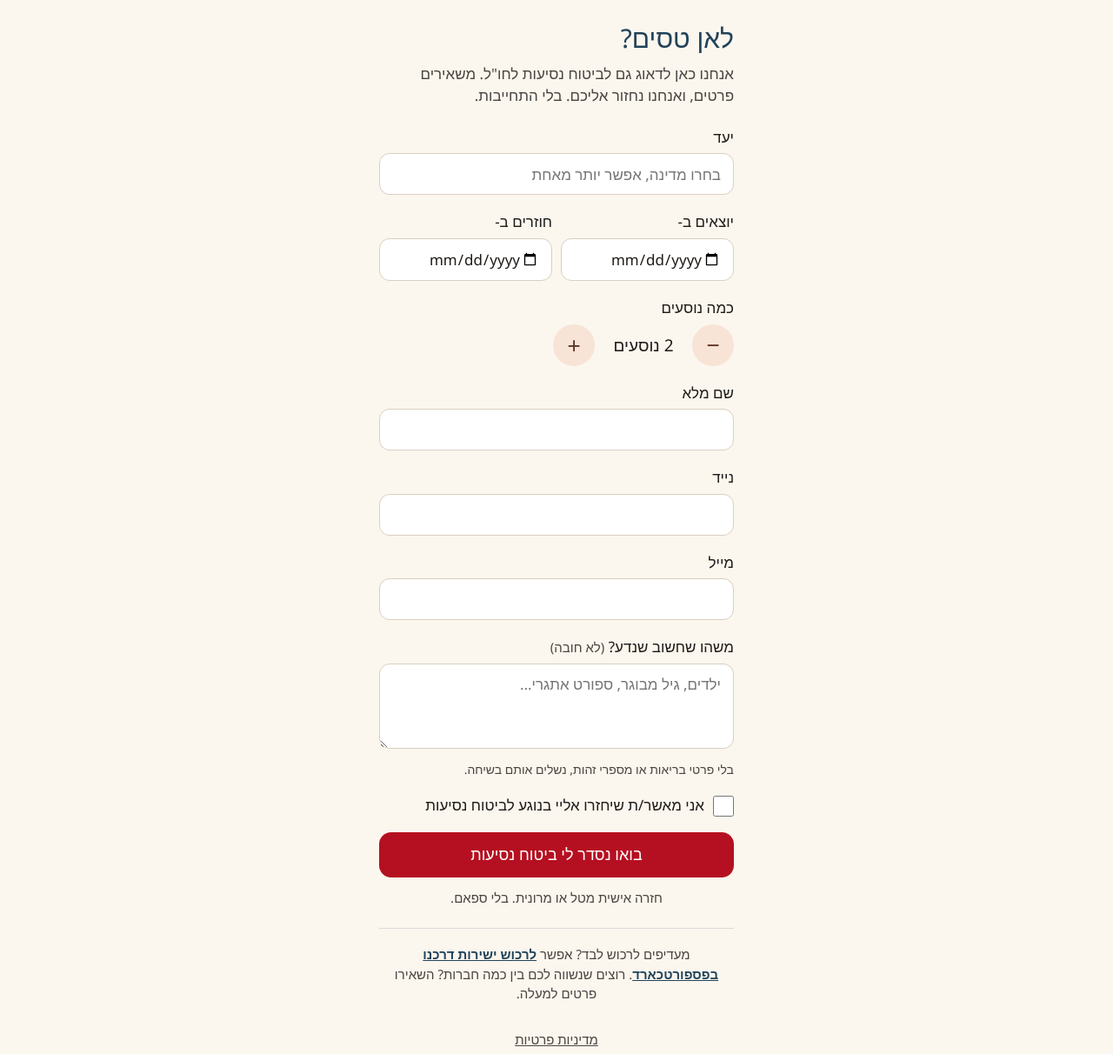
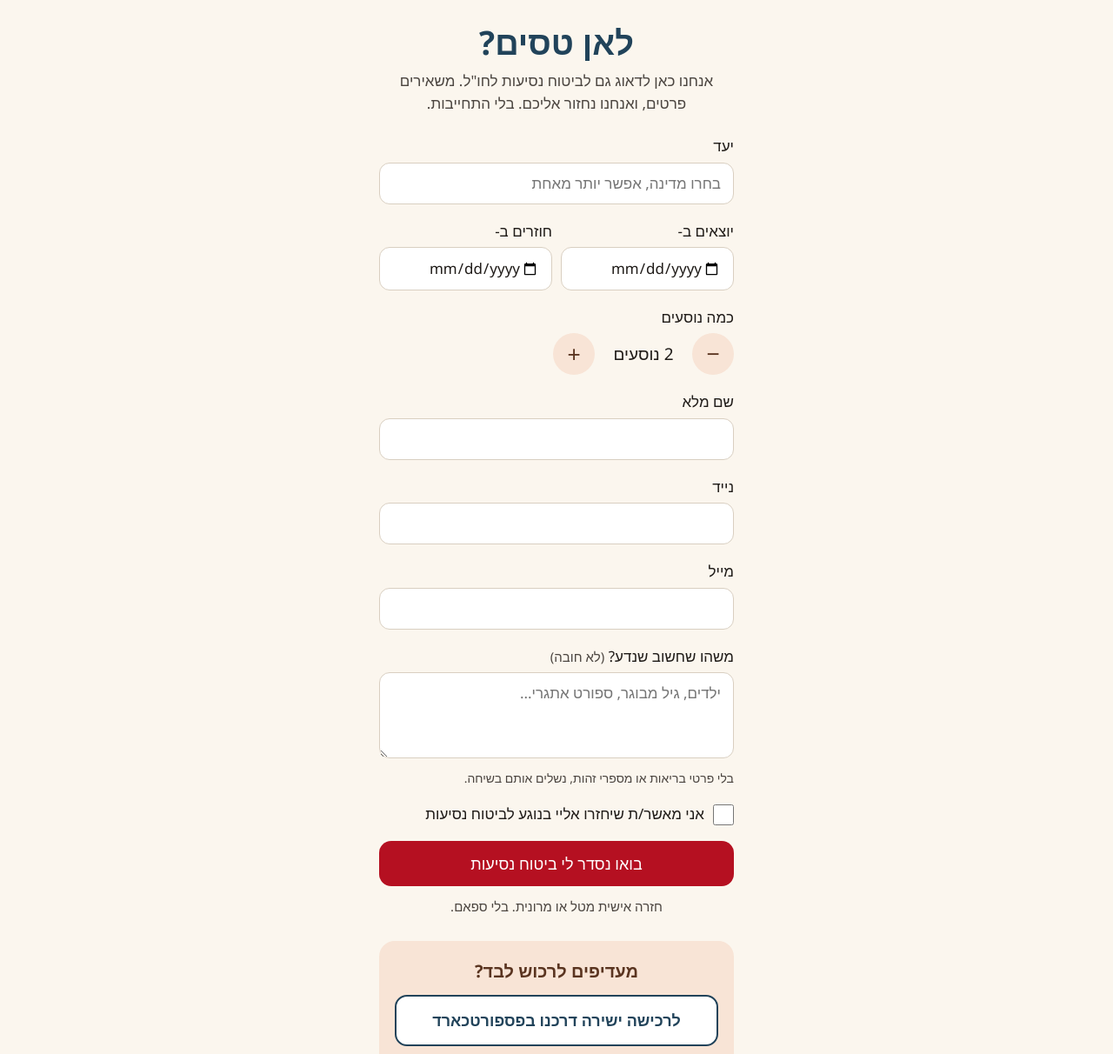
Before and after one commit to ronit-tal-insurance/travel-insurance-page, a plain HTML site: page index.html in a window 1280 px wide. Shown: the part 201-1413 px from the top of the page at 87% size. Drawn offline with Linux system fonts and the light colour scheme; a web font is replaced by a local one.

Commit message:
Design: Heebo font, centered title, prominent direct-buy button

```diff
--- a/index.html
+++ b/index.html
@@ -102,7 +102,11 @@
         <p class="trust">חזרה אישית מטל או מרונית. בלי ספאם.</p>
       </form>
 
-      <p class="direct">מעדיפים לרכוש לבד? אפשר <a href="https://buy.passportcard.co.il/?AffiliateId=8t1RihMXChhlGEJBt2QjaA%3D%3D" target="_blank" rel="noopener noreferrer">לרכוש ישירות דרכנו בפספורטכארד</a>. רוצים שנשווה לכם בין כמה חברות? השאירו פרטים למעלה.</p>
+      <div class="direct">
+        <p class="direct-title">מעדיפים לרכוש לבד?</p>
+        <a class="buy" href="https://buy.passportcard.co.il/?AffiliateId=8t1RihMXChhlGEJBt2QjaA%3D%3D" target="_blank" rel="noopener noreferrer">לרכישה ישירה דרכנו בפספורטכארד</a>
+        <p class="direct-note">רוצים שנשווה לכם בין כמה חברות? השאירו פרטים למעלה.</p>
+      </div>
     </section>
 
     <section id="thanks-screen" class="thanks" hidden tabindex="-1">
--- a/style.css
+++ b/style.css
@@ -1,3 +1,20 @@
+@font-face {
+  font-family: "Heebo";
+  src: url("fonts/heebo-hebrew.woff2") format("woff2");
+  font-weight: 100 900;
+  font-style: normal;
+  font-display: swap;
+  unicode-range: U+0307-0308, U+0590-05FF, U+200C-2010, U+20AA, U+25CC, U+FB1D-FB4F;
+}
+@font-face {
+  font-family: "Heebo";
+  src: url("fonts/heebo-latin.woff2") format("woff2");
+  font-weight: 100 900;
+  font-style: normal;
+  font-display: swap;
+  unicode-range: U+0000-00FF, U+0131, U+0152-0153, U+02BB-02BC, U+02C6, U+02DA, U+02DC, U+2000-206F, U+20AC, U+2122, U+2191, U+2193, U+2212, U+2215, U+FEFF, U+FFFD;
+}
+
 :root {
   --cream: #fbf6ee;
   --sky: #dcebf3;
@@ -39,12 +56,14 @@ body {
 main { max-width: 440px; margin: 0 auto; padding: 4px 16px 8px; }
 
 h1 {
-  font-size: 30px;
-  font-weight: 500;
+  font-size: 38px;
+  font-weight: 800;
+  line-height: 1.15;
+  text-align: center;
   color: var(--navy);
-  margin: 12px 0 6px;
+  margin: 18px 0 10px;
 }
-.lead { margin: 0 0 22px; color: var(--ink-2); }
+.lead { margin: 0 0 24px; color: var(--ink-2); text-align: center; }
 
 .field { margin-bottom: 18px; }
 .row2 { display: grid; grid-template-columns: 1fr 1fr; gap: 10px; }
@@ -204,8 +223,28 @@ input:focus-visible, textarea:focus-visible, button:focus-visible, a:focus-visib
 .cta:disabled { opacity: .7; cursor: default; }
 .trust { text-align: center; color: var(--ink-2); font-size: 15px; margin: 12px 0 0; }
 .form-err { margin-bottom: 12px; }
-.direct { text-align: center; color: var(--ink-2); font-size: 15px; line-height: 1.5; margin: 24px 0 0; padding-top: 18px; border-top: 1px solid rgba(33,67,90,.15); }
-.direct a { color: var(--navy); font-weight: 600; }
+.direct {
+  text-align: center;
+  margin: 28px 0 0;
+  padding: 20px 18px;
+  background: var(--peach);
+  border-radius: 18px;
+}
+.direct-title { margin: 0 0 12px; font-size: 20px; font-weight: 700; color: var(--peach-text); }
+.buy {
+  display: block;
+  padding: 14px 16px;
+  min-height: 52px;
+  background: #fff;
+  color: var(--navy);
+  border: 2px solid var(--navy);
+  border-radius: 14px;
+  font-size: 18px;
+  font-weight: 700;
+  text-decoration: none;
+}
+.buy:hover { background: var(--navy); color: #fff; }
+.direct-note { margin: 12px 0 0; font-size: 16px; color: var(--peach-text); }
 
 /* מלכודת לרובוטים: מחוץ למסך, לא display:none (רובוטים מזהים) */
 .trap { position: absolute; inset-inline-start: -9999px; width: 1px; height: 1px; overflow: hidden; }
```
